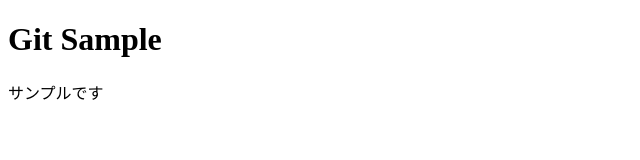
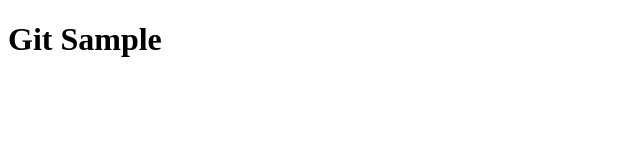
Before and after one commit to ZinMNB/GitSample, a plain HTML site: page index.html in a window 1280 px wide. Shown: the full height of the page, 0-640 px from the left. Drawn offline with Linux system fonts and the light colour scheme.

Commit message:
Revert "add to text2"
This reverts commit d6f0e28153fcc8a118ec769355076bc22e221909.

```diff
--- a/index.html
+++ b/index.html
@@ -6,6 +6,5 @@
   </head>
   <body>
     <h1>Git Sample</h1>
-    <p>サンプルです</p>
   </body>
 </html>
```
